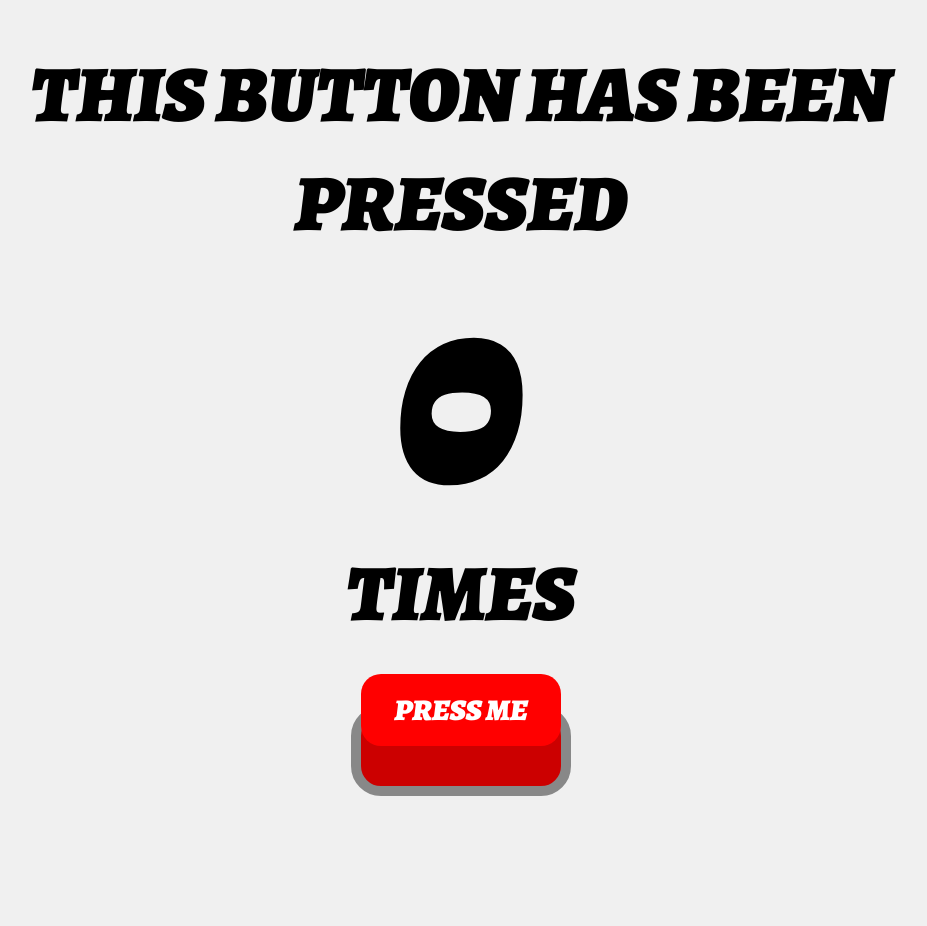
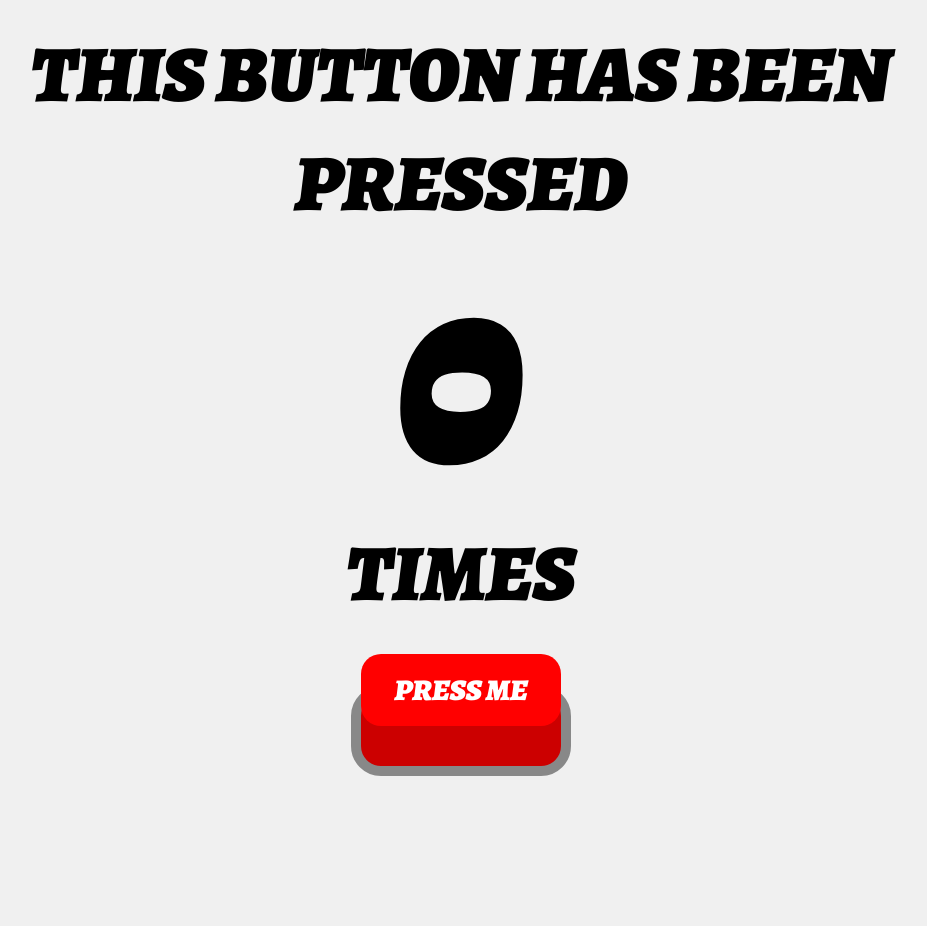
Before and after one commit to bcamp1/thebutton, a website: page public/index.html in a window 1280 px wide. Shown: the whole page, without its empty margins (179-1106 px from the left). Drawn offline with nearby package versions, Linux system fonts and the light colour scheme; no server answers.

Commit message:
Final touches

```diff
--- a/package.json
+++ b/package.json
@@ -5,7 +5,7 @@
   "main": "index.js",
   "scripts": {
     "test": "echo \"Error: no test specified\" && exit 1",
-    "run": "node index.js"
+    "start": "node index.js"
   },
   "author": "Branson Camp",
   "license": "ISC",
--- a/public/index.html
+++ b/public/index.html
@@ -8,6 +8,7 @@
     <body>
         <div id="wrapper">
             <div id="container">
+                <div id="inner">
                     <div class="big">THIS BUTTON HAS BEEN PRESSED</div>
                     <div class="big" id="number">0</div>
                     <div class="big" id="times">TIMES</div>
@@ -17,6 +18,7 @@
                     </div>
                 </div>
             </div>
+        </div>
         <script src="/socket.io/socket.io.js"></script>
         <script src="frontend.js"></script>
     </body>
--- a/public/style.css
+++ b/public/style.css
@@ -7,19 +7,36 @@ body {
     margin: 0;
     background-color: #f0f0f0;
     font-family: 'TheFont', Tahoma, Geneva, Verdana, sans-serif;
+    -webkit-touch-callout: none; /* iOS Safari */
+    -webkit-user-select: none; /* Safari */
+     -khtml-user-select: none; /* Konqueror HTML */
+       -moz-user-select: none; /* Old versions of Firefox */
+        -ms-user-select: none; /* Internet Explorer/Edge */
+            user-select: none;
 }
 
 #wrapper {
-    padding: 8px;
+    display: table;
+    position: absolute;
+    top: 0;
+    left: 0;
+    height: 100%;
+    width: 100%;
+
 }
 
 #container {
+    display: table-cell;
+    vertical-align: middle;
+}
+
+#inner {
+    margin-left: auto;
+    margin-right: auto;
     max-width: 900px;
-    margin: auto;
-    position: relative;
-    top: 32px;
+    padding: 20px;
+}
 
-}
 .big {
     text-align: center;
     font-size: 80px;
```
Also changed, not shown: index.js (+7 -2 lines). Lines whose indentation alone changed are shown as unchanged.
